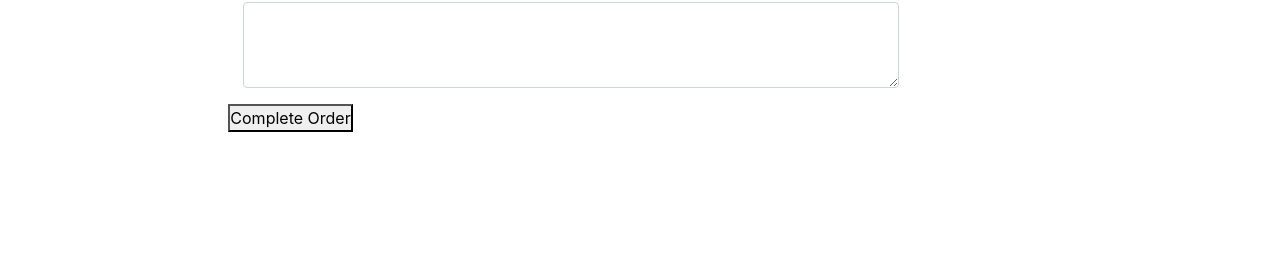
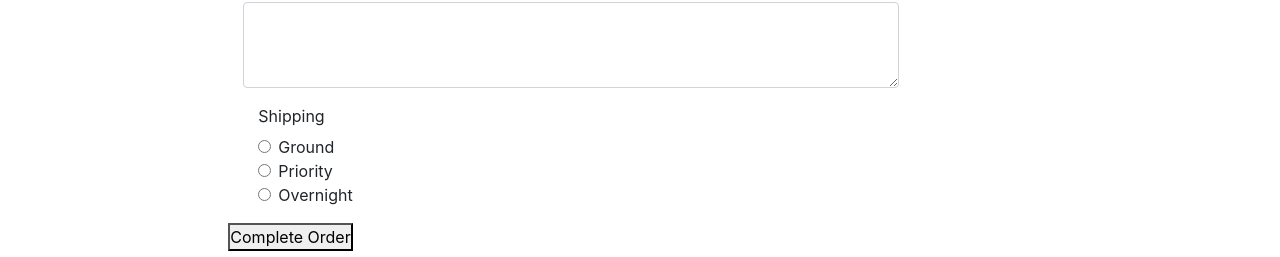
Before and after one commit to JCTGY/WebShop, a React (Create React App) app in the folder client/: page /shipping in a window 1280 px wide. Shown: the part 462-719 px from the top of the page. Built offline with nearby package versions, Linux system fonts and the light colour scheme.

Commit message:
fixed radio buttons and several naming conventions

```diff
--- a/client/src/components/shipping/Shipping.jsx
+++ b/client/src/components/shipping/Shipping.jsx
@@ -16,7 +16,8 @@ const Shipping = props =>{
         postalCode: "",
         specialInstructions: "",
         shippingType: "",
-        shippingCost: 0
+        shippingCost: 0,
+        orderId: -1
     });
 
     const handleChange = ({ target: { name, value } }) => {
@@ -29,7 +30,7 @@ const Shipping = props =>{
     const handleSubmit = event =>{
         event.preventDefault();
         console.log(formData);
-        axios.post(`http://localhost:9000/api/shipping/shipping`, formData)
+        axios.post(`http://localhost:9000/api/shipping`, formData)
             .then(res =>{
                 console.log(res);
                 console.log(res.data)
@@ -42,6 +43,66 @@ const Shipping = props =>{
             ...formData,
             state: event
         })
+    }
+
+    const handleShippingType = ({ target: { name, value } }) => {
+        // if(value === "Ground"){
+        //     setFormData({
+        //         ...formData,
+        //         [name]: value,
+        //         shippingCost: 2.99
+        //     })
+        //     console.log(formData);
+        // }
+
+        // if(value === "Priority"){
+        //     setFormData({
+        //         ...formData,
+        //         [name]: value,
+        //         shippingCost: 2.99
+        //     })
+        //     console.log(formData);
+        // }
+
+        // if(value === "Ground"){
+        //     setFormData({
+        //         ...formData,
+        //         [name]: value,
+        //         shippingCost: 2.99
+        //     })
+        //     console.log(formData);
+        // }
+        switch(value){
+            case "Ground":
+                setFormData({
+                            ...formData,
+                            [name]: value,
+                            shippingCost: 2.99
+                        })
+                        console.log(formData);
+                break;
+            case "Priority":
+                setFormData({
+                            ...formData,
+                            [name]: value,
+                            shippingCost: 10.99
+                        })
+                        console.log(formData);
+                break;
+            case "Overnight":
+                setFormData({
+                            ...formData,
+                            [name]: value,
+                            shippingCost: 24.99
+                        })
+                        console.log(formData);
+                break;
+
+            default:
+                break;
+
+        }
+
     }
 
     return (
@@ -144,29 +205,29 @@ const Shipping = props =>{
                             </textarea>
                         </div>
                     </div>
-                    {/* <div className="col-10">
+                    <div className="col-10">
                             <legend class="col-form-label col-sm-2 pt-0">Shipping</legend>
-                            <div class="col-sm-10">
+                            <div class="col-sm-10" onChange={handleShippingType}>
                                 <div class="form-check">
-                                <input class="form-check-input" type="radio" name="gridRadios" id="gridRadios1" value="option1" checked/>
+                                <input class="form-check-input" type="radio" name="shippingType" id="gridRadios1" value="Ground" />
                                 <label class="form-check-label" htmlFor="gridRadios1">
                                     Ground
                                 </label>
                                 </div>
                                 <div class="form-check">
-                                <input class="form-check-input" type="radio" name="gridRadios" id="gridRadios2" value="option2"/>
+                                <input class="form-check-input" type="radio" name="shippingType" id="gridRadios2" value="Priority" />
                                 <label class="form-check-label" htmlFor="gridRadios2">
                                     Priority
                                 </label>
                                 </div>
                                 <div class="form-check disabled">
-                                <input class="form-check-input" type="radio" name="gridRadios" id="gridRadios3" value="option3" />
+                                <input class="form-check-input" type="radio" name="shippingType" id="gridRadios3" value="Overnight" />
                                 <label class="form-check-label" htmlFor="gridRadios3">
                                     Overnight
                                 </label>
                                 </div>
                             </div>
-                        </div> */}
+                        </div>
                 </div>
                 <button type="submit">Complete Order</button>
             </form>
```
Also changed, not shown: 2 other files (tests, documents, lock files or other folders).
